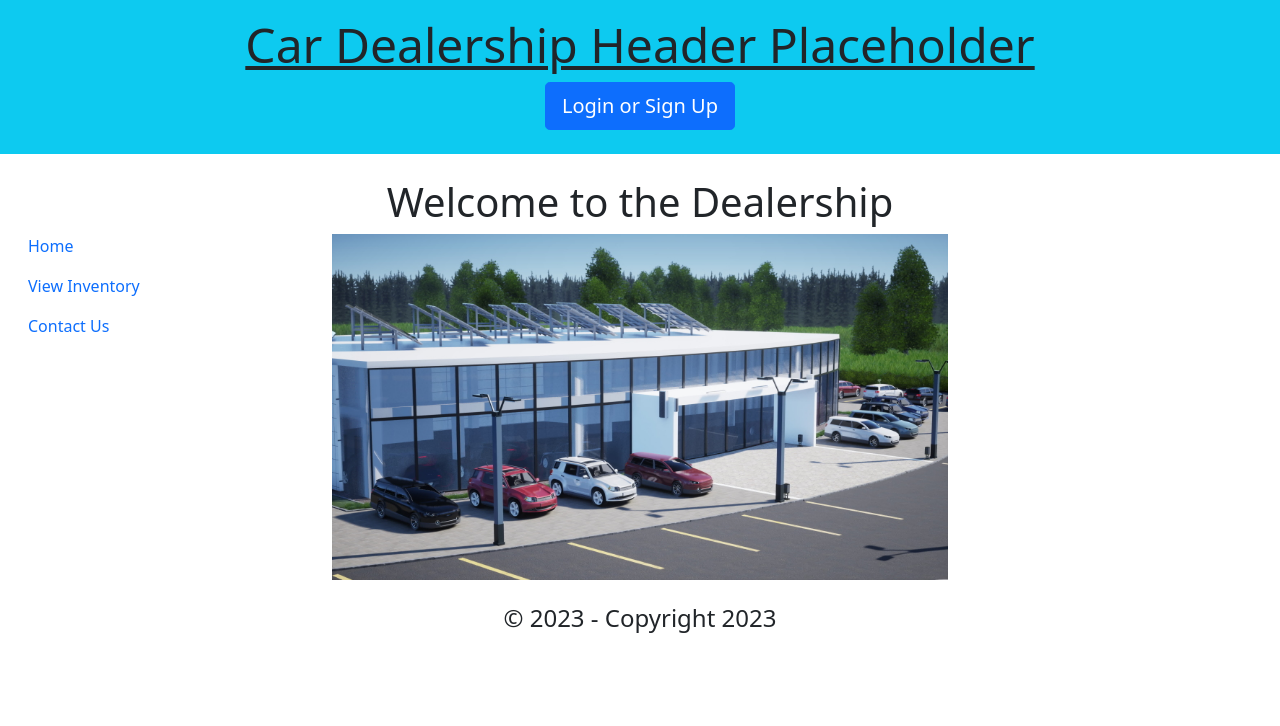
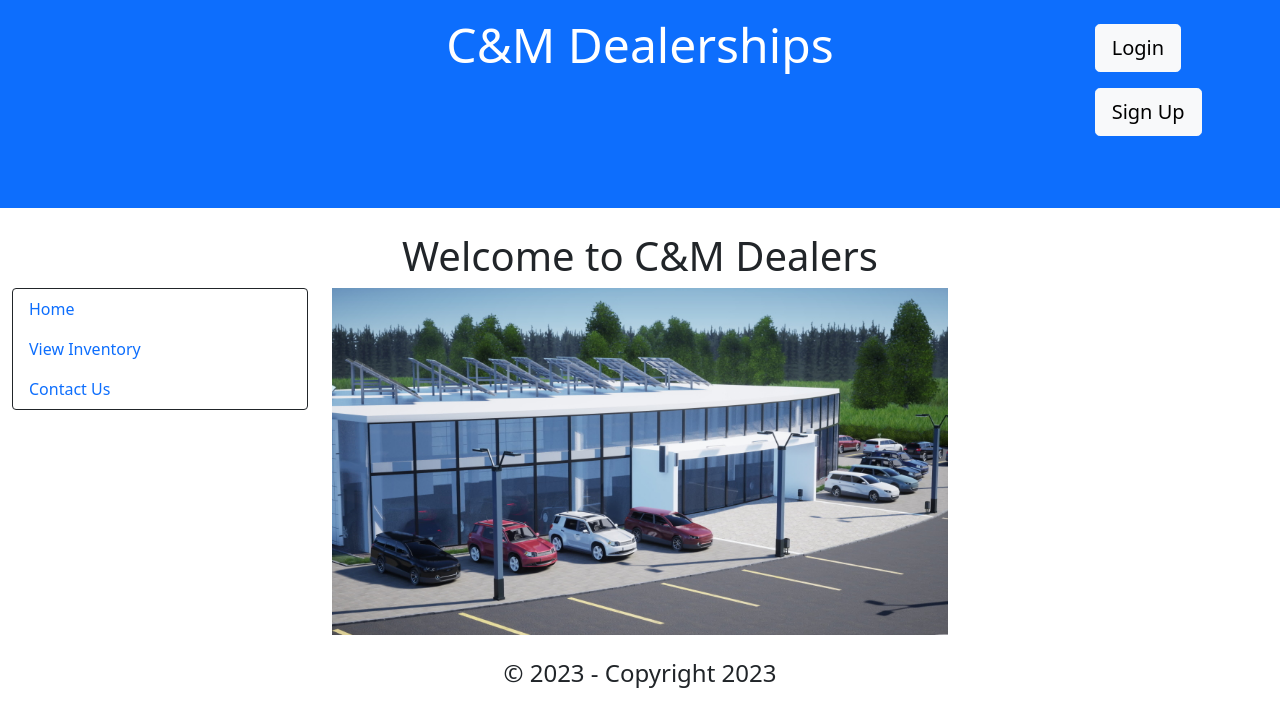
Before and after one commit to Craigien/legendary-fiesta-Project-03, a React (Create React App) app in the folder client/: page / in a window 1280 px wide. Shown: the top 726 px of the page. Built offline with nearby package versions, Linux system fonts and the light colour scheme.

Commit message:
Make tweeks to styling

```diff
--- a/client/public/index.html
+++ b/client/public/index.html
@@ -27,8 +27,8 @@
     <link rel="preconnect" href="https://fonts.gstatic.com" />
     <link href="https://fonts.googleapis.com/css2?family=JetBrains+Mono:ital,wght@0,400;0,700;1,400&family=Open+Sans:wght@400;700&display=swap" rel="stylesheet" />
     <link href="https://cdn.jsdelivr.net/npm/bootstrap@5.1.3/dist/css/bootstrap.min.css" rel="stylesheet" integrity="sha384-1BmE4kWBq78iYhFldvKuhfTAU6auU8tT94WrHftjDbrCEXSU1oBoqyl2QvZ6jIW3" crossorigin="anonymous">
-    <script src="https://cdn.jsdelivr.net/npm/bootstrap@5.1.3/dist/js/bootstrap.bundle.min.js" integrity="sha384-ka7Sk0Gln4gmtz2MlQnikT1wXgYsOg+OMhuP+IlRH9sENBO0LRn5q+8nbTov4+1p" crossorigin="anonymous"></script>
-    <title>Car Dealership</title>
+
+    <title>C&M Dealerships</title>
   </head>
   <body>
     <noscript>You need to enable JavaScript to run this app.</noscript>
@@ -43,5 +43,6 @@
       To begin the development, run `npm start` or `yarn start`.
       To create a production bundle, use `npm run build` or `yarn build`.
     -->
+    <script src="https://cdn.jsdelivr.net/npm/bootstrap@5.1.3/dist/js/bootstrap.bundle.min.js" integrity="sha384-ka7Sk0Gln4gmtz2MlQnikT1wXgYsOg+OMhuP+IlRH9sENBO0LRn5q+8nbTov4+1p" crossorigin="anonymous"></script>
   </body>
 </html>
--- a/client/src/App.js
+++ b/client/src/App.js
@@ -44,7 +44,7 @@ function App() {
         <div className="container-fluid">
           <div className="row">
           {/* <div className="row align-items-start"> */}
-            <aside className="col-3 mt-5">
+            <aside className="col-md-3 col-sm-8 mt-5 pt-2">
               <Nav />
             </aside>
           {/* </div> */}
--- a/client/src/components/AppointmentForm/index.js
+++ b/client/src/components/AppointmentForm/index.js
@@ -1,13 +1,14 @@
 import React, { useState } from 'react';
 import { useMutation } from '@apollo/client';
 import { ADD_APPOINTMENT } from '../../utils/mutations';
+
+import Auth from '../../utils/auth';
 
 const AppointmentForm = ({ carId }) => {
     const [appointmentDate, setDate] = useState('');
     const [appointmentTime, setTime] = useState('');
     const [comments, setComments] = useState('');
 
-    const isLoggedIn = localStorage.getItem('id_token');
     const userId = localStorage.getItem('userId');
 
     const [addAppointment, { error }] = useMutation(ADD_APPOINTMENT);
@@ -26,17 +27,17 @@ const AppointmentForm = ({ carId }) => {
         }
     };
 
-    if (!isLoggedIn) {
+    if (!Auth.loggedIn()) {
         return <h4>Please login to create an appointment for a test drive</h4>;
     }
 
     return (
         <div>
-            {isLoggedIn && (
+            {Auth.loggedIn() && (
                 <h4>Create an appointment for a test drive</h4>
             )}
 
-            {isLoggedIn && (
+            {Auth.loggedIn() && (
                 <form onSubmit={handleFormSubmit}>
                     <div className="mb-3">
                         <label htmlFor="dateInput" className="form-label">Please select desired date for test drive</label>
--- a/client/src/components/AppointmentUpdateForm/index.js
+++ b/client/src/components/AppointmentUpdateForm/index.js
@@ -51,11 +51,11 @@ const UpdateOrDeleteAppointmentForm = ({ id, date, time, comment }) => {
         <div>
             <h5>Update or delete this appointment</h5>
 
-            <button className="btn btn-info" type="button" data-bs-toggle="collapse" data-bs-target="#collapseForm" aria-expanded="false" aria-controls="collapseForm">
+            <button className="btn btn-info" type="button" data-bs-toggle="collapse" data-bs-target={`#collapseForm-${id}`} aria-expanded="false" aria-controls={`#collapseForm-${id}`}>
                 Update or Delete
             </button>
 
-            <form className="collapse" id="collapseForm" onSubmit={handleFormSubmit}>
+            <form className="collapse" id={`collapseForm-${id}`} onSubmit={handleFormSubmit}>
                 <div className="mb-3">
                     <label htmlFor="dateInput" className="form-label">Please select desired date for test drive</label>
                     <input type="date" className="form-control" id="dateInput" value={appointmentDate} onChange={(event) => setDate(event.target.value)} />
--- a/client/src/components/Header/index.js
+++ b/client/src/components/Header/index.js
@@ -9,15 +9,19 @@ const Header = () => {
         Auth.logout();
     };
     return (
-        <header className="bg-info text-dark mb-4 py-3 display-flex align-center">
-            <div className="container flex-column justify-space-between-lg justify-center align-center text-center">
-                <Link className="text-dark" to="/">
-                    <h1 className="m-0" style={{ fontSize: '3rem',  textDecoration: "none"}}>
-                        Car Dealership Header Placeholder
+        <header className="bg-primary mb-4 py-3 display-flex align-center">
+            <div className="container-flex">
+                <div className="row">
+                    <div className="col-2"></div>
+                    <div className="col-8">
+                        <Link className="text-white" to="/" style={{ textDecoration: "none" }}>
+                            <h1 className="m-0 text-center" style={{ fontSize: '3rem' }}>
+                                C&M Dealerships
                             </h1>
                         </Link>
+                    </div>
 
-                <div>
+                    <div className="col-md-2 col-sm-8">
                         {Auth.loggedIn() ? (
                             <>
                                 <button className="btn btn-lg btn-light m-2" onClick={logout}>
@@ -26,13 +30,21 @@ const Header = () => {
                             </>
                         ) : (
                             <>
-                            <Link className="btn btn-lg btn-primary m-2" to="/login">
-                                Login or Sign Up
+                                <Link className="btn btn-lg btn-light m-2" to="/login">
+                                    Login
+                                </Link>
+                                <Link className="btn btn-lg btn-light m-2" to="/signup">
+                                    Sign Up
                                 </Link>
                             </>
                         )}
                     </div>
                 </div>
+            </div>
+
+            <br />
+            <br />
+
         </header>
     );
 };
--- a/client/src/components/Nav/index.js
+++ b/client/src/components/Nav/index.js
@@ -1,40 +1,40 @@
 import React from 'react';
 import { Link } from 'react-router-dom';
 
+import Auth from '../../utils/auth';
+
 const Nav = () => {
 
-    const isLoggedIn = localStorage.getItem('id_token');
-
     return (
-            <nav>
+            <nav className="border border-dark rounded">
                 <ul className="nav flex-column">
                     <li className="nav-item">
                         <Link className="nav-link active" to="/">Home</Link>
                     </li>
                     {/* Drop down menu of vehicle categories */}
-                    <li className="nav-item" >
+                    <li className="nav-item">
                         <a className="nav-link" data-bs-toggle="collapse" href="#collapseNav" role="button" aria-expanded="false" aria-controls="collapseNav">View Inventory</a>
-                        <div className="collapse" id="collapseNav">
-                            <ul className="list-group">
-                                <li className="list-group-item">
-                                    <Link to="/categories/Coupe">Coupes</Link>
+                        <div className="collapse ps-4 pe-4" id="collapseNav">
+                            <ul className="nav flex-column">
+                                <li className="nav-item">
+                                    <Link className="nav-link active" aria-current="page" to="/categories/Coupe">Coupes</Link>
                                 </li>
-                                <li className="list-group-item">
-                                    <Link to="/categories/Sedan">Sedans</Link>
+                                <li className="nav-item">
+                                    <Link className="nav-link" to="/categories/Sedan">Sedans</Link>
                                 </li>
-                                <li className="list-group-item">
-                                    <Link to="/categories/SUV">SUVs</Link>
+                                <li className="nav-item">
+                                    <Link className="nav-link" to="/categories/SUV">SUVs</Link>
                                 </li>
-                                <li className="list-group-item">
-                                    <Link to="/categories/Hatchback">Hatchbacks</Link>
+                                <li className="nav-item">
+                                    <Link className="nav-link" to="/categories/Hatchback">Hatchbacks</Link>
                                 </li>
-                                <li className="list-group-item">
-                                    <Link to="/categories/Truck">Trucks</Link>
+                                <li className="nav-item">
+                                    <Link className="nav-link" to="/categories/Truck">Trucks</Link>
                                 </li>
                             </ul>
                         </div>
                     </li>
-                    {isLoggedIn && (
+                    {Auth.loggedIn() && (
                         <li className="nav-item">
                             <Link className="nav-link" to="/appointments">View Appointments</Link>
                         </li>
--- a/client/src/pages/Appointments.js
+++ b/client/src/pages/Appointments.js
@@ -1,14 +1,12 @@
 import React from 'react';
 
-// import { Navigate, useParams } from 'react-router-dom';
 import { useQuery } from '@apollo/client';
 
 import AppointmentUpdateForm from '../components/AppointmentUpdateForm';
 
-// import { QUERY_SINGLE_USER, QUERY_ME } from '../utils/queries';
 import { QUERY_APPOINTMENTS_BY_USER } from '../utils/queries';
 
-// import Auth from '../utils/auth';
+import Auth from '../utils/auth';
 
 const AppointmentList = () => {
     // Need to query all appointments with userId
@@ -22,6 +20,11 @@ const AppointmentList = () => {
 
     if (!appointments) {
         return <h3>You do not have any scheduled appointments</h3>;
+    }
+
+    if (!Auth.loggedIn())
+    {
+        return <h3>Please login to view appointments</h3>
     }
 
     if (loading) {
--- a/client/src/pages/Home.js
+++ b/client/src/pages/Home.js
@@ -5,8 +5,8 @@ const Home = () => {
   return (
     <main>
       <div>
-       <h1 className="text-center">Welcome to the Dealership</h1>
-       <img src={require(`../images/dealership-pic.jpg`)} style = {{display: 'block', marginLeft: 'auto' , marginRight: 'auto' , width: '100%'}} />
+       <h1 className="text-center">Welcome to C&M Dealers</h1>
+       <img src={require(`../images/dealership-pic.jpg`)} style = {{display: 'block', marginLeft: 'auto' , marginRight: 'auto' , width: '100%'}} alt="dealership"/>
       </div>
     </main>
   );
```
Also changed, not shown: client/src/components/VehicleList/index.js (+1 -15 lines), 1 other file (tests, documents, lock files or other folders). Lines whose indentation alone changed are shown as unchanged.
